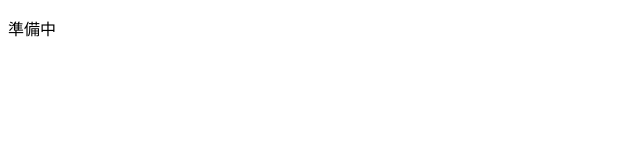
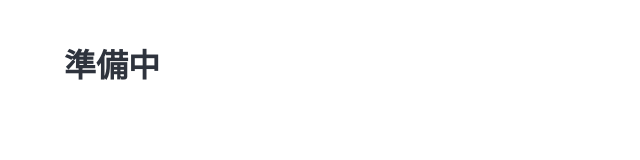
Before and after one commit to roiroi140/blog, a plain HTML site: page index.html in a window 1280 px wide. Shown: the whole page, without its empty margins (0-640 px from the left). Drawn offline with nearby package versions, Linux system fonts and the light colour scheme.

Commit message:
Update index.html

```diff
--- a/index.html
+++ b/index.html
@@ -1,10 +1,19 @@
 <!DOCTYPE html>
-<html lang="ja">
+<html>
   <head>
     <meta charset="utf-8">
+    <meta name="viewport" content="width=device-width, initial-scale=1">
     <title>roiroiのブログ</title>
+    <link rel="stylesheet" href="https://cdn.jsdelivr.net/npm/bulma@1.0.2/css/bulma.min.css">
   </head>
   <body>
-<p>準備中</p>
+  <section class="section">
+    <div class="container">
+      <h1 class="title">
+        準備中
+      </h1>
+      </p>
+    </div>
+  </section>
   </body>
 </html>
```
Lines whose indentation alone changed are shown as unchanged.
